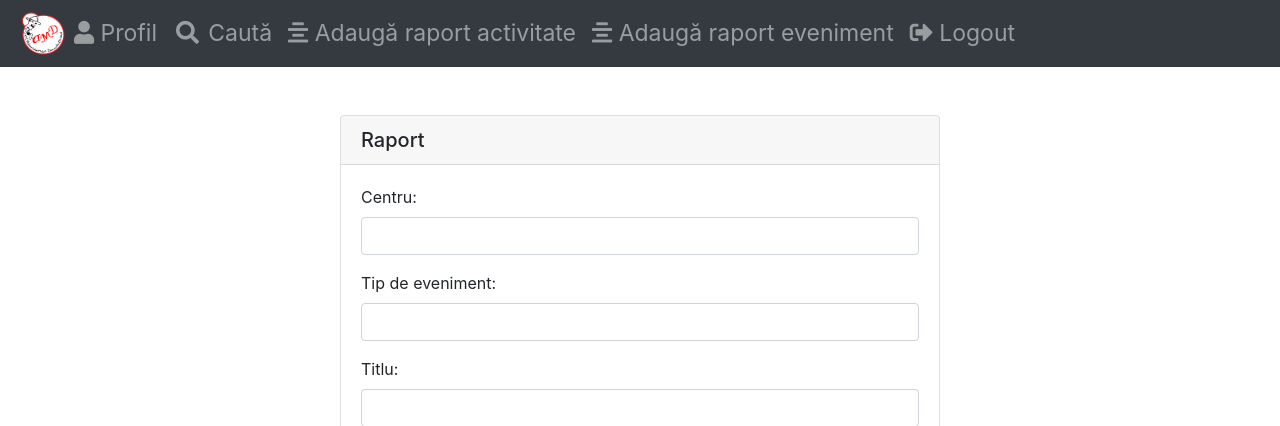
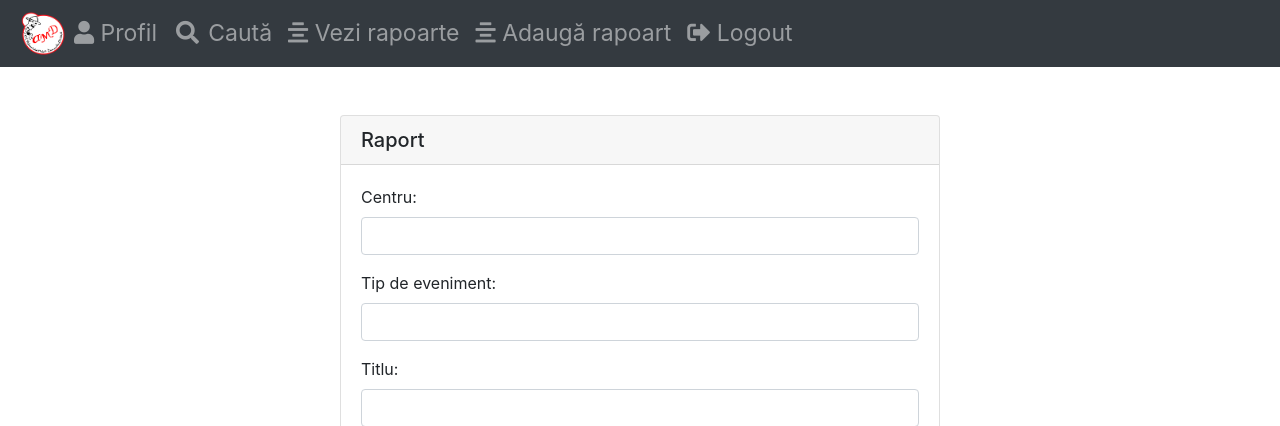
Before and after one commit to mirtleonard/Digitalization, a Django app: page /createEventReport in a window 1280 px wide. Shown: the top 426 px of the page. Run offline with Django 3.2, Linux system fonts and the light colour scheme; the visitor is signed in with stand-in values (Sample User, id 1); some libraries are stand-ins or nearby versions.

Commit message:
changed navbar and search

```diff
--- a/digitalization/templates/navbar.html
+++ b/digitalization/templates/navbar.html
@@ -17,19 +17,34 @@
         </i>
         Caută</a>
     </li>
-    <li class="nav-item">
-      <a class="nav-link" href="http://127.0.0.1:8000/createActivityReport">
-        <i class="fa fa-align-center">
-        </i>
-        Adaugă raport activitate
-      </a>
+    <li class="nav-item ">
+      <div class="dropdown">
+        <div class=nav-link dropdown-toggle" data-toggle="dropdown">
+          <i class="fa fa-align-center">
+          </i>
+          Vezi rapoarte
+        </div>
+        <div class="dropdown-menu">
+          <a class="dropdown-item" href="http://127.0.0.1:8000/searchReport/Lupisori">Lupișori</a>
+          <a class="dropdown-item" href="http://127.0.0.1:8000/searchReport/Temerari">Temerari</a>
+          <a class="dropdown-item" href="http://127.0.0.1:8000/searchReport/Exploratori">Exploratori</a>
+          <a class="dropdown-item" href="http://127.0.0.1:8000/searchReport/Eveniment">Evenimente</a>
+        </div>
+      </div>
     </li>
     <li class="nav-item">
-      <a class="nav-link" href="http://127.0.0.1:8000/createEventReport">
-        <i class="fa fa-align-center">
-        </i>
-        Adaugă raport eveniment
-      </a>
+      <div class="dropdown">
+        <div class=nav-link dropdown-toggle" data-toggle="dropdown">
+          <i class="fa fa-align-center">
+          </i>
+          Adaugă rapoart
+        </div>
+        <div class="dropdown-menu">
+          <a class="dropdown-item" href="http://127.0.0.1:8000/createActivityReport">Activitate</a>
+          <a class="dropdown-item" href="http://127.0.0.1:8000/createEventReport">Eveniment</a>
+        </div>
+      </div>
+
     </li>
     <li class="nav-item">
       <a class="nav-link" href="http://127.0.0.1:8000/logout_user">
--- a/report/templates/searchReport.html
+++ b/report/templates/searchReport.html
@@ -5,7 +5,7 @@
 
     {{ filter.as_p}}
 
-  <form class="d-flex justify-content-center" action="{% url 'searchReport' %}" method="get">
+  <form class="d-flex justify-content-center" action="{% url 'searchReport' type %}" method="get">
     <div class="form-outline">
       <input class="form-control" type="text" placeholder="" name="search">
     </div>
--- a/report/templates/viewReport.html
+++ b/report/templates/viewReport.html
@@ -22,7 +22,7 @@
       <p> <b> Raport realizat de:</b> {{report.username|linebreaks}}</p>
     </div>
     <div class="card-footer">
-      <form action="{% url 'updateReport' report.id %}" id="update" method="get"></form>
+      <form action="{% url 'updateActivityReport' report.id %}" id="update" method="get"></form>
       <form action="{% url 'deleteReport' report.id %}" id="delete" method="post">{% csrf_token %}</form>
 
       <button class="btn btn-info d-inline" type="submit" form="update">Editează</button>
--- a/report/urls.py
+++ b/report/urls.py
@@ -2,10 +2,10 @@ from django.urls import path
 from . import views
 
 urlpatterns = [
-    path('reports/<int:report_id>/updateReport', views.updateReport, name = 'updateReport'),
+    path('reports/<int:report_id>/updateActivityReport', views.updateActivityReport, name = 'updateActivityReport'),
     path('reports/<int:report_id>/deleteReport', views.deleteReport, name = 'deleteReport'),
     path('createActivityReport', views.createActivityReport, name = 'createActivityReport'),
     path('createEventReport', views.createEventReport, name = 'createEventReport'),
     path('reports/<int:report_id>', views.viewReport, name= 'viewReport'),
-    path('searchReport', views.searchReport, name = 'searchReport'),
+    path('searchReport/<str:type>', views.searchReport, name = 'searchReport'),
 ]
--- a/report/views.py
+++ b/report/views.py
@@ -55,9 +55,8 @@ def createActivityReport(request):
     }
     return render(request, 'editReport.html', context)
 
-
 @login_required
-def updateReport(request, report_id):
+def updateActivityReport(request, report_id):
     if request.method == 'POST':
         form = ActivityReportForm(request.POST)
         if form.is_valid():
@@ -74,11 +73,11 @@ def updateReport(request, report_id):
         if report.username != request.user.get_username():
             messages.error(request, "Doar creatorul poate edita formularul")
             return viewReport(request, report_id)
-            context = {
-            'report' : form,
-            'path' : 'updateReport',
-            }
-            return render(request, 'editReport.html', context)
+    context = {
+        'report' : form,
+        'path' : 'updateActivityReport',
+    }
+    return render(request, 'editReport.html', context)
 
 @login_required
 def deleteReport(request, report_id):
@@ -95,11 +94,13 @@ def deleteReport(request, report_id):
         return HttpResponseRedirect(reverse('profile'))
 
 @login_required
-def searchReport(request):
+def searchReport(request, type):
     search = request.GET.get('search')
     if (not search):
         search = ""
-        reports = ActivityReport.objects.filter(Q(title__unaccent__icontains = search) |
+    if (type != 'Eveniment'):
+        reports = ActivityReport.objects.filter(branch__icontains = type)
+        reports.filter(Q(title__unaccent__icontains = search) |
         Q(username__unaccent__icontains = search) |
         Q(branch__unaccent__icontains = search) |
         Q(date__icontains = search) |
@@ -110,6 +111,12 @@ def searchReport(request):
         Q(duration__unaccent__icontains = search) |
         Q(areas__unaccent__icontains = search) |
         Q(improvements__unaccent__icontains = search))
-        if (not reports):
-            reports = ""
-        return render(request, 'searchReport.html', {'reports':reports})
+    else:
+        reports = EventReport.objects.all()
+    if (not reports):
+        reports = ""
+    context = {
+        'reports':reports,
+        'type': type
+        }
+    return render(request, 'searchReport.html', context)
```
